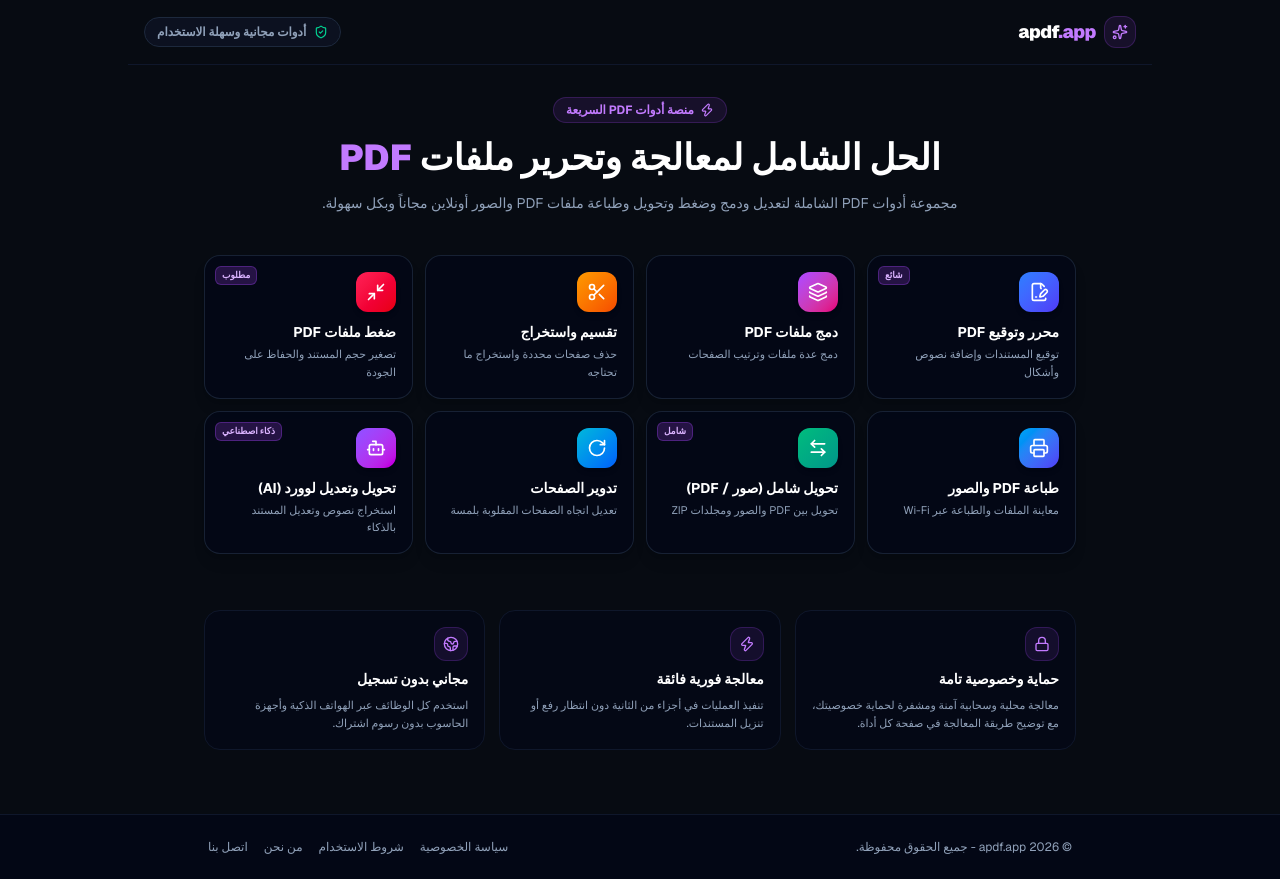
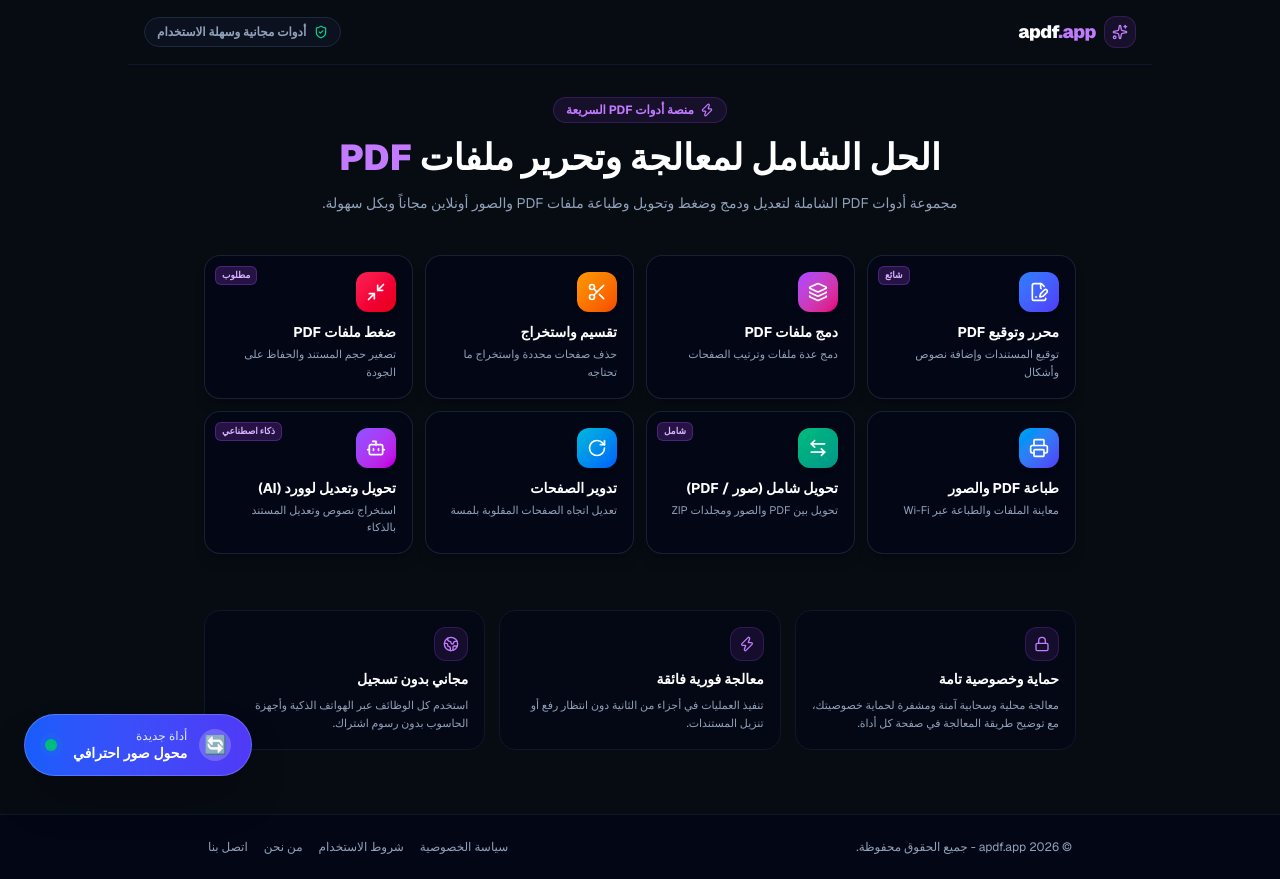
Before and after one commit to Domnyon/apdf-app, a Next.js app: page / in a window 1280 px wide. Built offline with nearby package versions, Linux system fonts and the light colour scheme.

Commit message:
Update layout.tsx

```diff
--- a/src/app/layout.tsx
+++ b/src/app/layout.tsx
@@ -1,6 +1,7 @@
 import type { Metadata } from "next";
 import { Geist, Geist_Mono } from "next/font/google";
 import "./globals.css";
+import FloatingImageConverter from "@/components/FloatingImageConverter";
 
 const geistSans = Geist({
   variable: "--font-geist-sans",
@@ -32,6 +33,8 @@ export default function RootLayout({
         className={`${geistSans.variable} ${geistMono.variable} antialiased w-full max-w-full overflow-x-hidden`}
       >
         {children}
+        {/* الأيقونة العائمة أسفل الصفحة */}
+        <FloatingImageConverter />
       </body>
     </html>
   );
```
